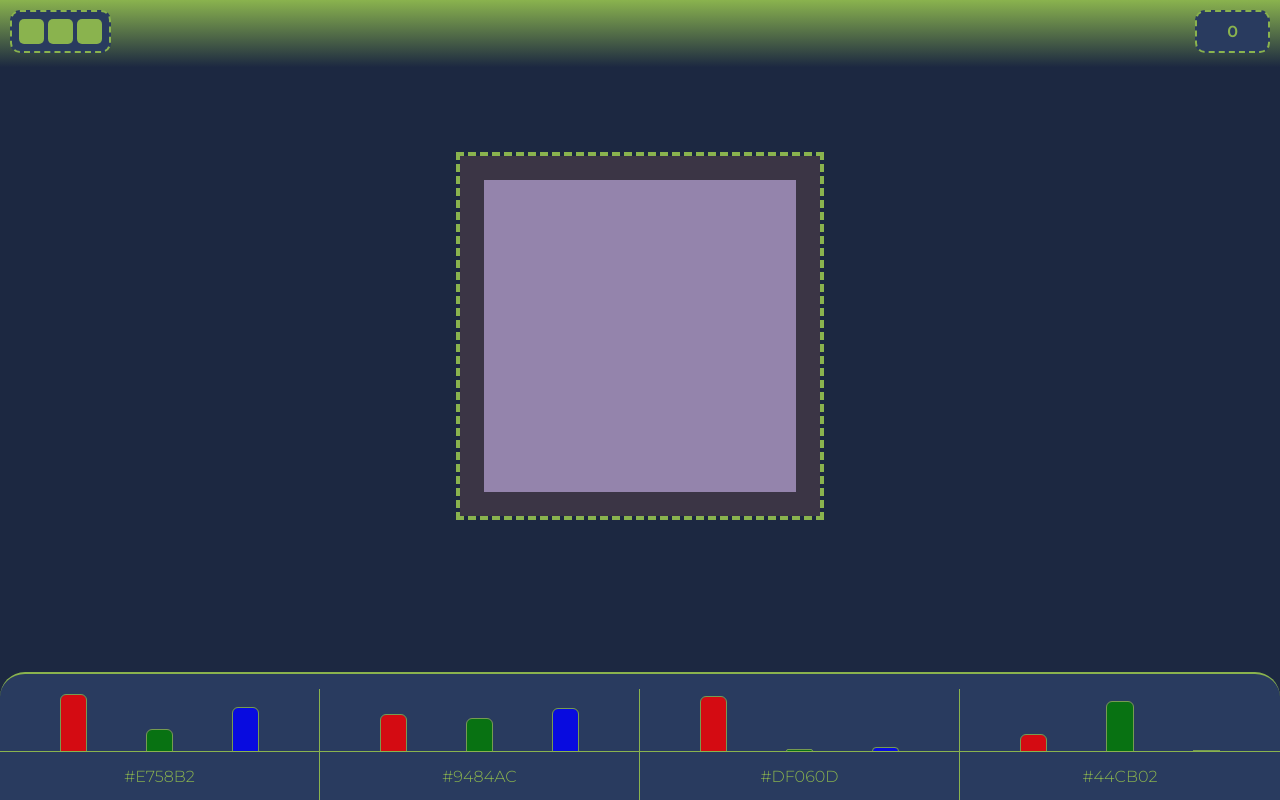
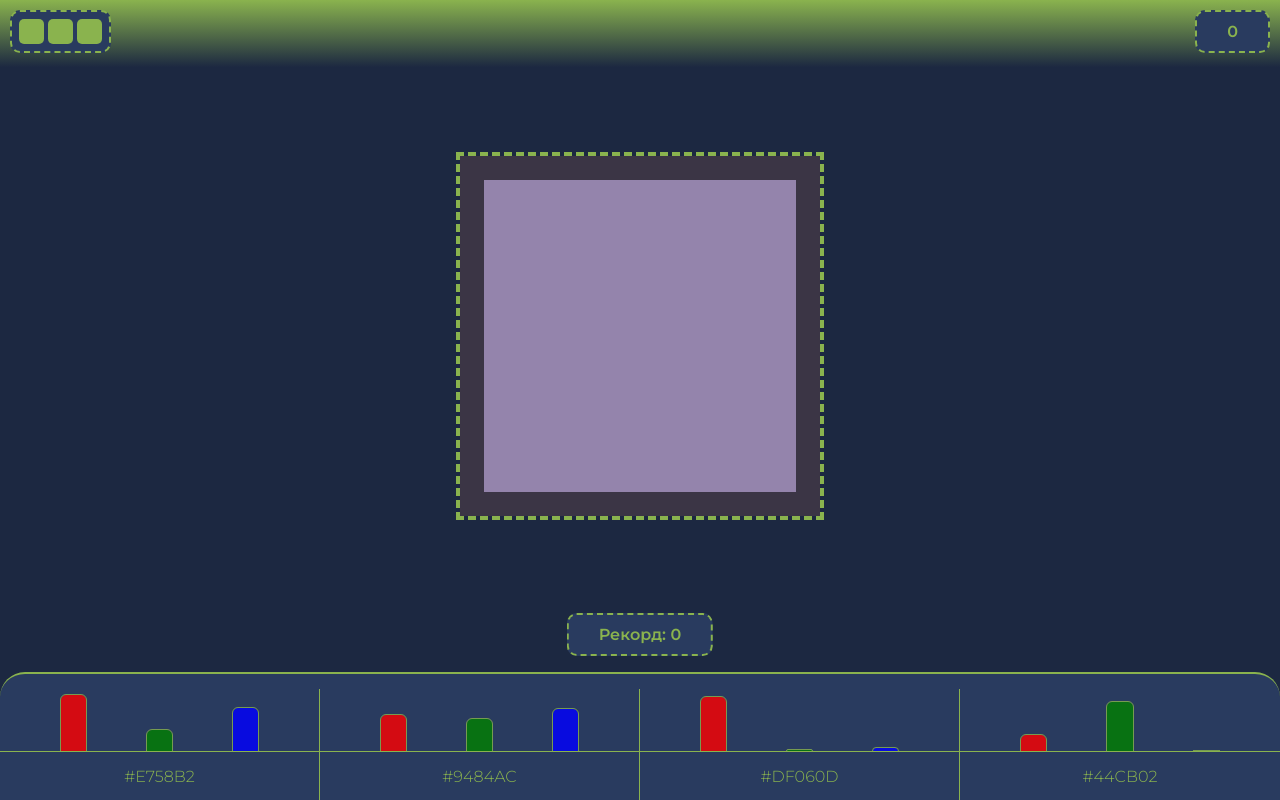
Before and after one commit to TheHappyMetall/guessTheColor, a plain HTML site: page index.html in a window 1280 px wide. Drawn offline with Linux system fonts and the light colour scheme.

Commit message:
Add files via upload

```diff
--- a/index.html
+++ b/index.html
@@ -9,6 +9,7 @@
   </head>
   <body>
     <div class="score">0</div>
+    <div class="max-score"></div>
 
     <div class="hp-cont">
       <div class="hps">
--- a/script.js
+++ b/script.js
@@ -22,6 +22,7 @@ const columns = document.querySelectorAll(".column-cont");
 let color, indexOfCorrect;
 
 main();
+showMaxResult();
 
 // Functions
 function getRandInt(max) {
@@ -89,6 +90,7 @@ function damage() {
   document.querySelector(".hp").remove();
 
   if (!document.querySelector(".hp")) {
+    saveMaxResult();
     alert(
       `Уу-уУ-пc, игра закончена! Счет: ${
         document.querySelector(".score").textContent
@@ -119,3 +121,25 @@ function moveColumns() {
     col.style.height = `${percent[i]}%`;
   });
 }
+
+function saveMaxResult() {
+  if (
+    Number(document.querySelector(".score").textContent) >
+    Number(localStorage.getItem("max_score"))
+  ) {
+    localStorage.setItem(
+      "max_score",
+      document.querySelector(".score").textContent
+    );
+  }
+}
+
+function showMaxResult() {
+  if (!localStorage.getItem("max_score")) {
+    document.querySelector(".max-score").textContent = `Рекорд: 0`;
+  } else {
+    document.querySelector(
+      ".max-score"
+    ).textContent = `Рекорд: ${localStorage.getItem("max_score")}`;
+  }
+}
--- a/style.css
+++ b/style.css
@@ -42,6 +42,21 @@ html, body {
   color: var(--text-color);
   border: 2px dashed var(--text-color);
   font-weight: 600;
+}
+
+.max-score {
+  position: fixed;
+  bottom: 18vh;
+  left: 50%;
+  transform: translateX(-50%);
+  padding: 10px 30px;
+  border-radius: 10px;
+  background: var(--bg);
+  cursor: default;
+  color: var(--text-color);
+  border: 2px dashed var(--text-color);
+  font-weight: 600;
+  white-space: nowrap;
 }
 
 
```
